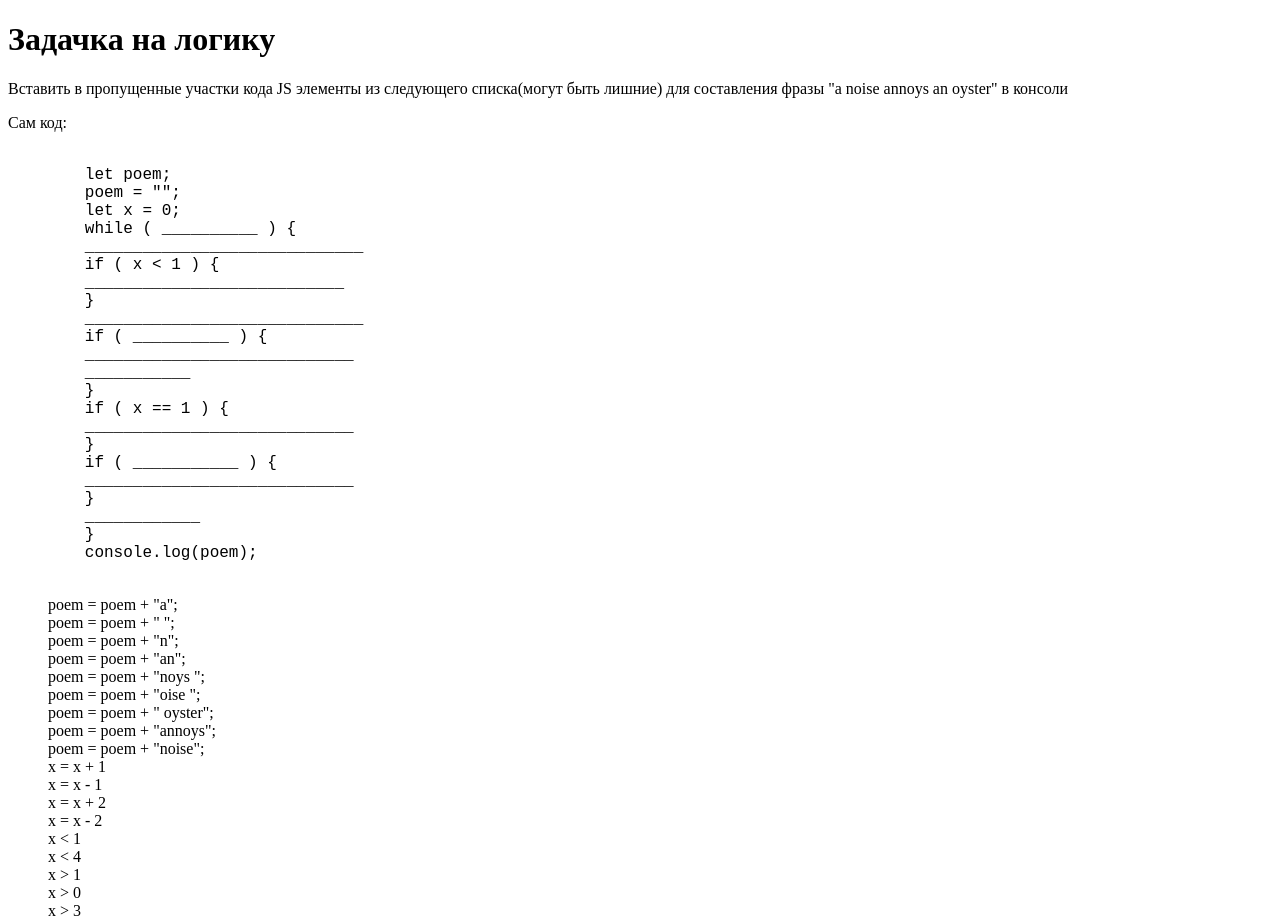
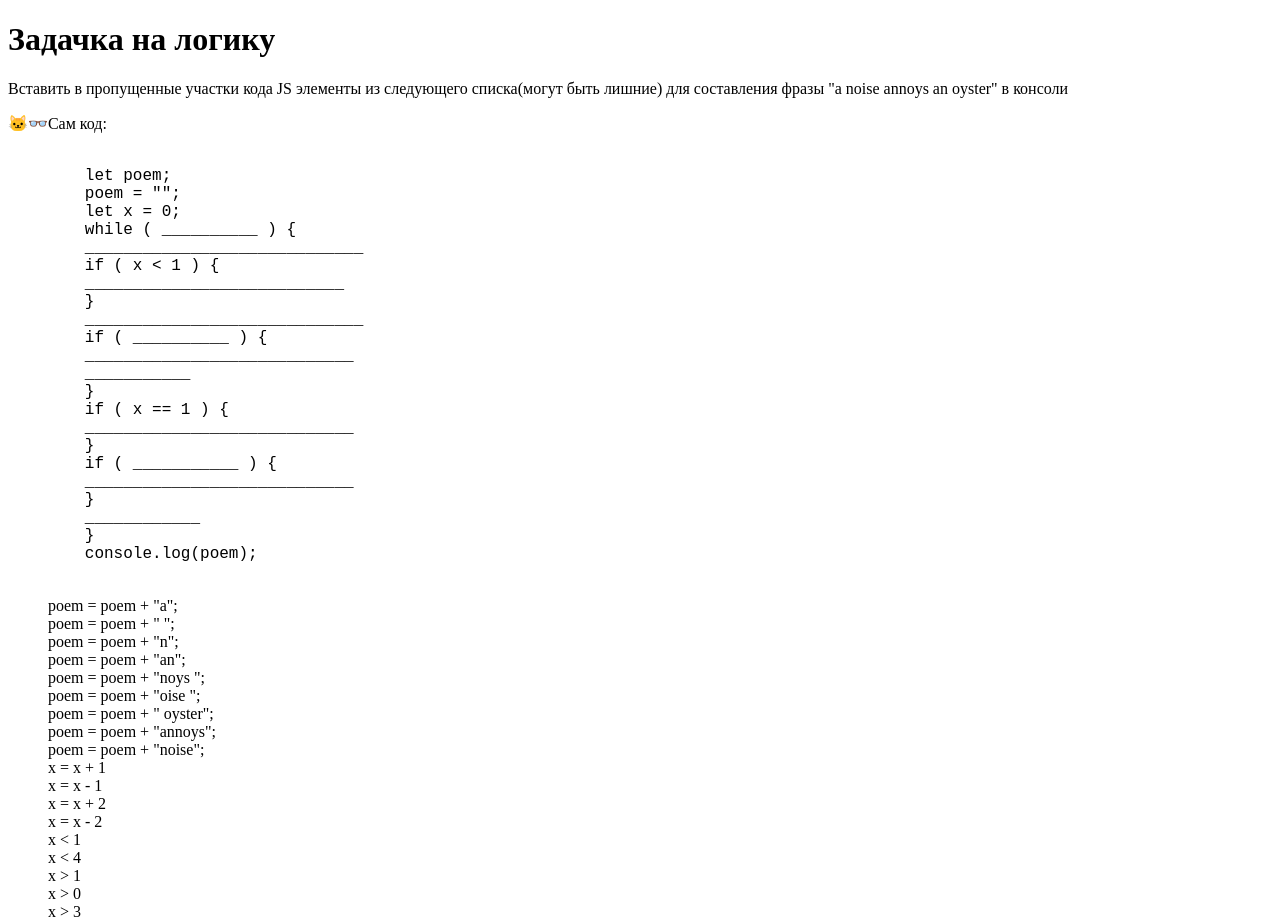
Before and after one commit to Caumohtius/practice-logic1, a plain HTML site: page index.html in a window 1280 px wide. Shown: the top 924 px of the page. Drawn offline with Linux system fonts and the light colour scheme.

Commit message:
Update index.html

```diff
--- a/index.html
+++ b/index.html
@@ -8,7 +8,7 @@
 <body>
     <h1>Задачка на логику</h1>
     <p>Вставить в пропущенные участки кода JS элементы из следующего списка(могут быть лишние) для составления фразы "a noise annoys an oyster" в консоли</p>
-    <p>Сам код:<pre><code>
+    <p>🐱‍👓Сам код:<pre><code>
         let poem;
         poem = "";
         let x = 0;
```
